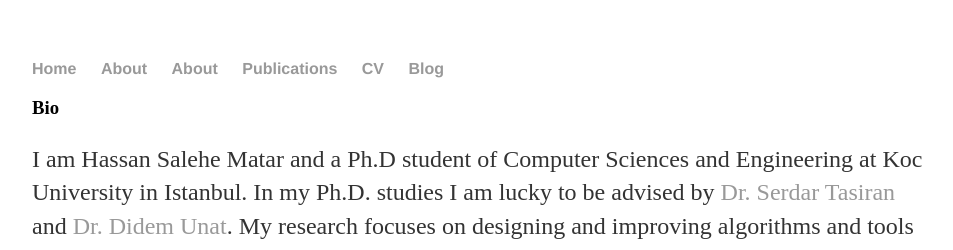
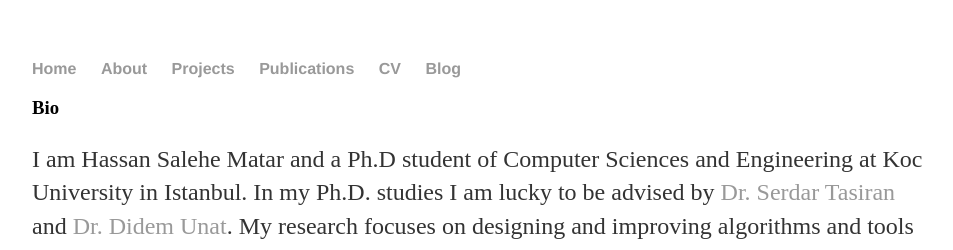
Before and after one commit to hassansalehe/hassansalehe.github.io, a Jekyll site: the page built from index.md, in a window 1280 px wide. Shown: the top 250 px of the page, without its empty margins (160-1113 px from the left). Built offline with Jekyll 4.4.1, drawn with Linux system fonts in a browser that asks for light colours.

Commit message:
Typo in layout.

```diff
--- a/_layouts/default.html
+++ b/_layouts/default.html
@@ -10,7 +10,7 @@
       <ul>
         <li><a href="/">Home</a></li>
         <li><a href="/about">About</a></li>
-        <li><a href="/projects">About</a></li>
+        <li><a href="/projects">Projects</a></li>
         <li><a href="/publications">Publications</a></li>
         <li><a href="/cv">CV</a></li>
         <li><a href="/blog">Blog</a></li>
```
